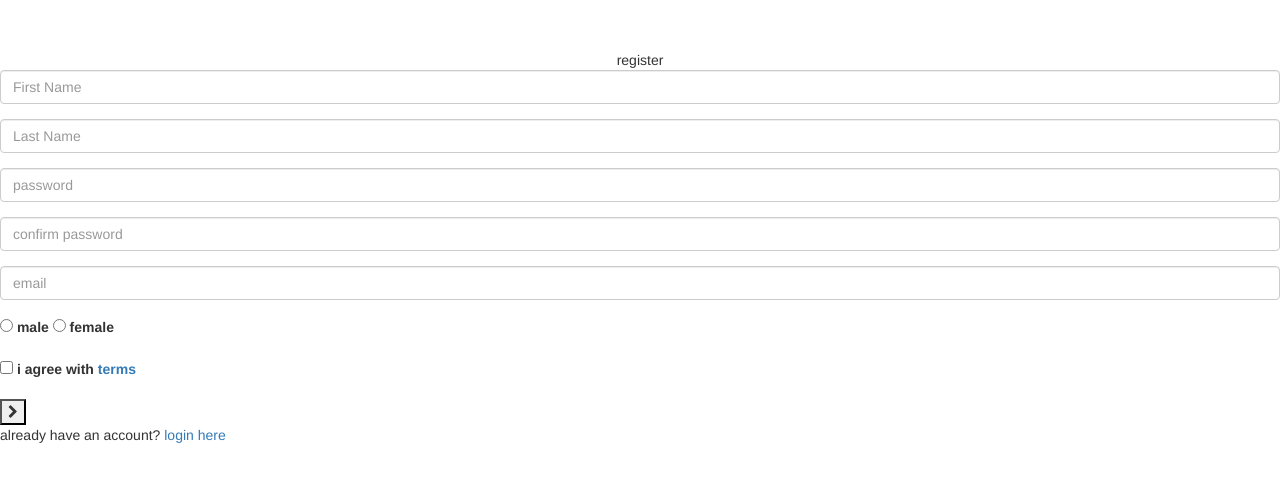
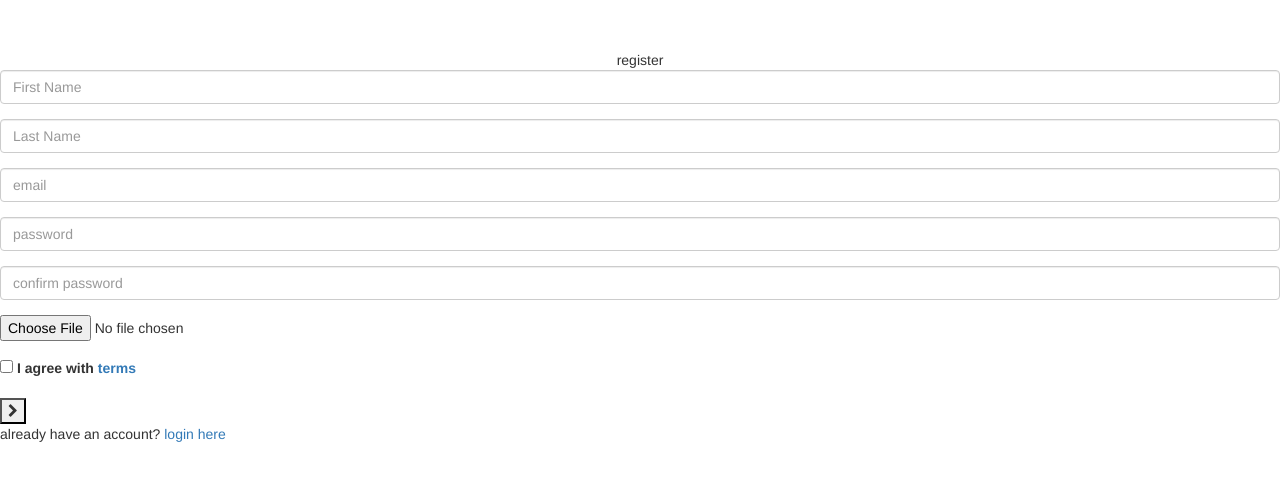
Before and after one commit to SamarGooda/BookManagementWebApp, a Jekyll site: the page built from client/html/users/registration.html, in a window 1280 px wide. Shown: the top 482 px of the page. Built offline with Jekyll 4.4.1, drawn with Linux system fonts in a browser that asks for light colours; nearby versions of some CDN libraries.

Commit message:
fixing image upload
- still creating record in db if the image rename failed
- still missing validations

```diff
--- a/client/html/users/registration.html
+++ b/client/html/users/registration.html
@@ -8,18 +8,25 @@ layout: users_layout
 	<div class="logo">register</div>
 	<!-- Main Form -->
 	<div class="login-form-1">
-		<form action="/users/registration" method="POST" id="register-form" class="text-left">
+		<form action="/users/registration" method="POST" id="register-form" class="text-left" enctype="multipart/form-data">
 			<div class="login-form-main-message"></div>
 			<div class="main-login-form">
 				<div class="login-group">
 					<div class="form-group">
-						<label for="firstname" class="sr-only">Email address</label>
-						<input type="text" class="form-control" id="firstname" name="firstname" placeholder="First Name">
+						<label for="first_name" class="sr-only">First Name</label>
+						<input type="text" class="form-control" id="first_name" name="first_name"
+							placeholder="First Name">
 					</div>
 					<div class="form-group">
-						<label for="lastname" class="sr-only">Email address</label>
-						<input type="text" class="form-control" id="lastname" name="lastname" placeholder="Last Name">
+						<label for="last_name" class="sr-only">Last Name</label>
+						<input type="text" class="form-control" id="last_name" name="last_name" placeholder="Last Name">
 					</div>
+
+					<div class="form-group">
+						<label for="email" class="sr-only">Email</label>
+						<input type="text" class="form-control" id="email" name="email" placeholder="email">
+					</div>
+
 					<div class="form-group">
 						<label for="password" class="sr-only">Password</label>
 						<input type="password" class="form-control" id="password" name="password"
@@ -32,21 +39,13 @@ layout: users_layout
 					</div>
 
 					<div class="form-group">
-						<label for="email" class="sr-only">Email</label>
-						<input type="text" class="form-control" id="email" name="email" placeholder="email">
-					</div>
-
-					<div class="form-group login-group-checkbox">
-						<input type="radio" class="" name="gender" id="male" placeholder="username">
-						<label for="male">male</label>
-
-						<input type="radio" class="" name="gender" id="female" placeholder="username">
-						<label for="female">female</label>
+						<label for="image" class="sr-only">Profile Picture</label>
+						<input type="file" id="image" name="image" accept="image/*" />
 					</div>
 
 					<div class="form-group login-group-checkbox">
 						<input type="checkbox" class="" id="agree" name="agree">
-						<label for="agree">i agree with <a href="#">terms</a></label>
+						<label for="agree">I agree with <a href="#">terms</a></label>
 					</div>
 				</div>
 				<button type="submit" class="login-button"><i class="fa fa-chevron-right"></i></button>
--- a/server/models/Book.js
+++ b/server/models/Book.js
@@ -8,7 +8,7 @@ const schema = new mongoose.Schema(
   {
     title: dbHelpers.bookTitleValidation,
     image: dbHelpers.imageValidation,
-    author: dbHelpers.publisherValidation,
+    author: dbHelpers.bookAuthorValidation,
     category: dbHelpers.categoryValidation,
   },
   { timestamps: true }
--- a/server/package.json
+++ b/server/package.json
@@ -23,6 +23,7 @@
     "cors": "^2.8.5",
     "express": "^4.17.1",
     "mongoose": "^5.9.10",
-    "morgan": "^1.10.0"
+    "morgan": "^1.10.0",
+    "multer": "^1.4.2"
   }
 }
```
Also changed, not shown: server/routes/users.js (+45 -8 lines), server/public/default_profile_pic.jpg (added), 1 other file.
